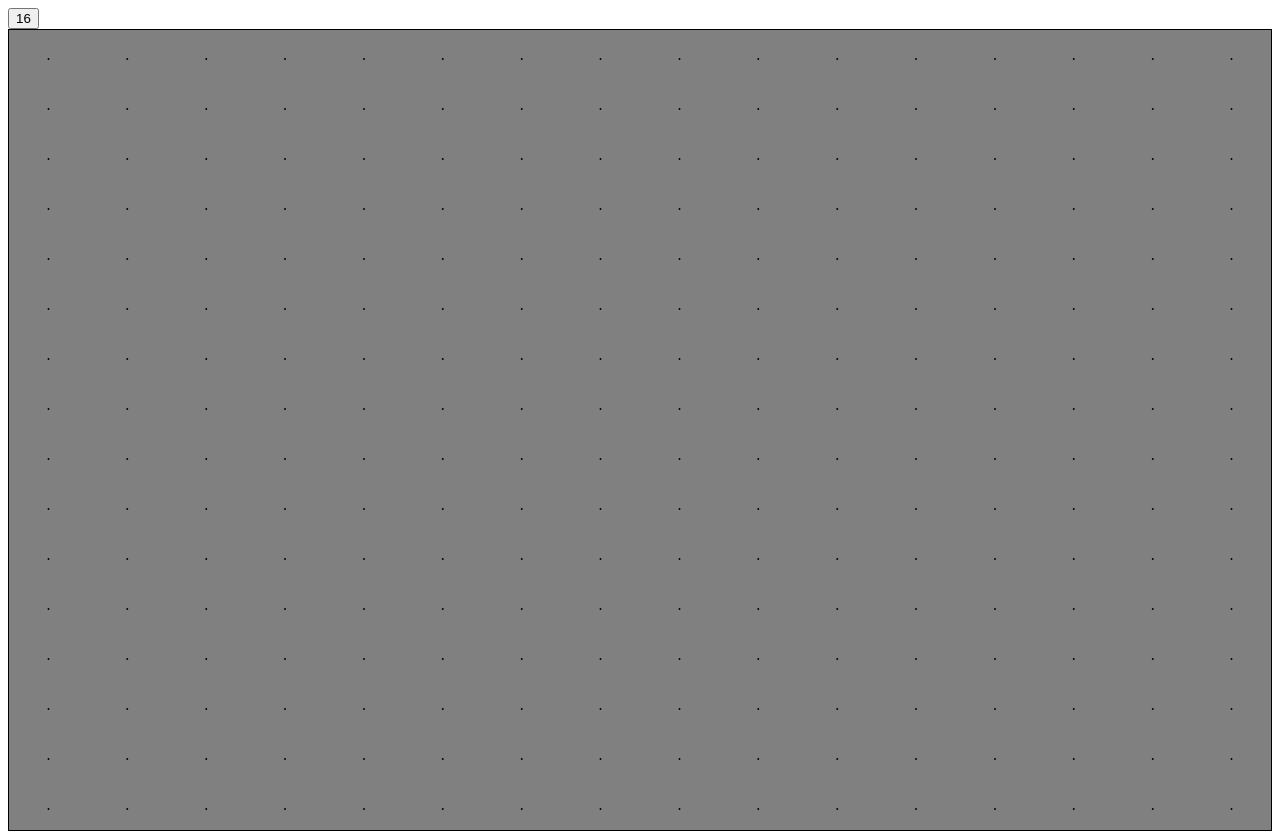
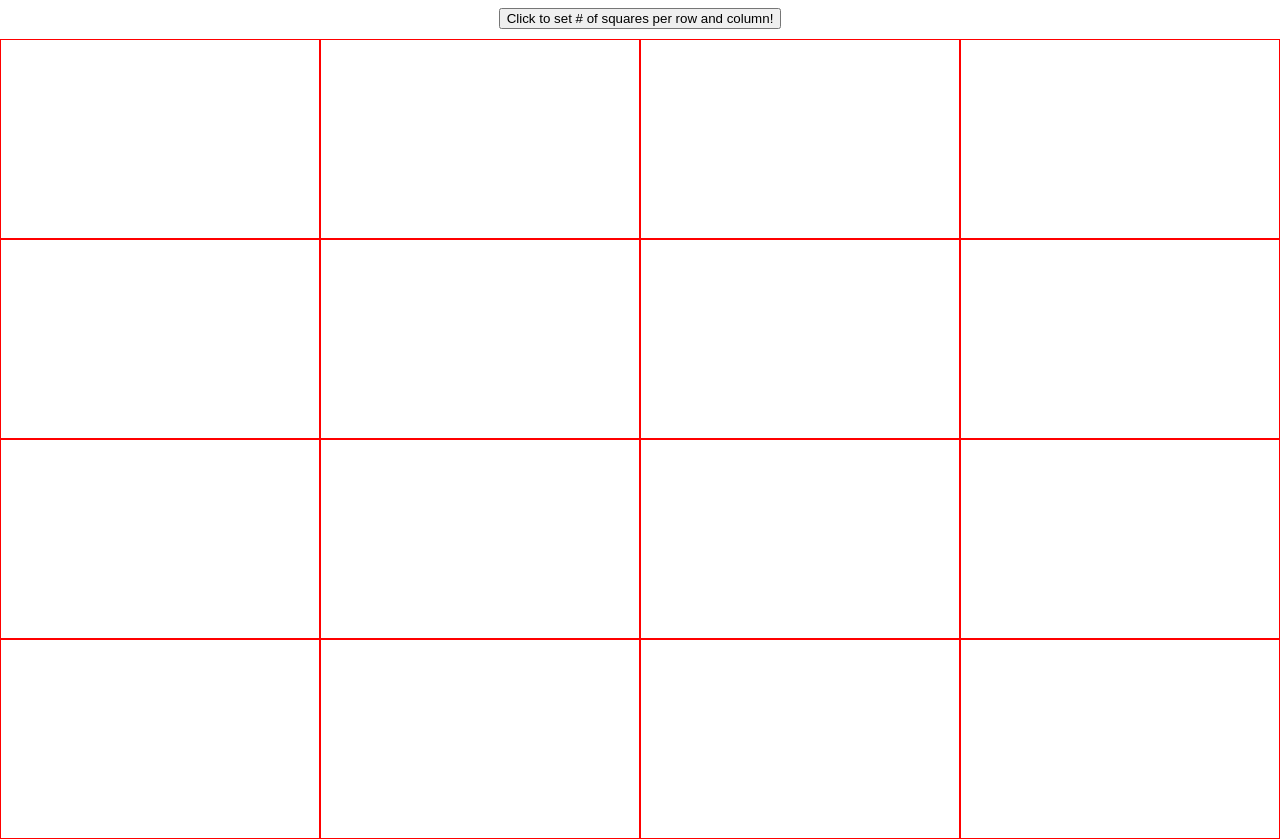
Before and after one commit to wolff1029/Etch-A-Sketch, a plain HTML site: page index.html in a window 1280 px wide. Drawn offline with Linux system fonts and the light colour scheme.

Commit message:
Add styling to highlight sqs as user mouseOver

```diff
--- a/index.html
+++ b/index.html
@@ -11,8 +11,8 @@
 </head>
 <body>
 
-    <button onclick="onClick()">16</button>
-    <div class ='container'></div>
+<button type="button" id="squareBtn">Click to set # of squares per row and column!</button>
+ <div class="container"></div>
 
 </body>
 </html>
--- a/main.js
+++ b/main.js
@@ -1,52 +1,36 @@
-function createDivs(count) {
-    let divArray = [];
-    for (let i = 0; i < count; i++) {
-        let loopDiv = document.createElement('div');
-        let innerDiv = document.createElement('div');
-        innerDiv.classList.add('inner-box');
-        loopDiv.classList.add('box');
-        innerDiv.innerText = '.';
-        innerDiv.addEventListener('mouseover', onHandleOnMouseOver);
-        innerDiv.addEventListener("mouseout", onHandleOnMouseOut)
-        loopDiv.appendChild(innerDiv);
-        divArray.push(loopDiv);
-        console.log(`loopDiv = ${loopDiv}`);
+let container = document.querySelector('.container');
+let sqrBtn = document.querySelector('#squareBtn');
+sqrBtn.addEventListener('click', onClick);
+console.log(container);
+
+let numberSquaresPerSide = 4;
+let totalSquares = numberSquaresPerSide*numberSquaresPerSide;
+drawSquares(totalSquares);
+
+
+function drawSquares(totalSquares){
+    container.innerHTML = '';
+
+
+    for(let i = 0; i<totalSquares; i++){
+        let div = document.createElement("div");
+        div.classList.add("square");
+
+        let length = (100)/numberSquaresPerSide;
+        console.log(length);
+        length = length.toString() +'%';
+        div.style.width = length;
+        div.style.height = length;
+
+
+        container.appendChild(div);
 
     }
-    return divArray;
-}
-function onHandleOnMouseOver(e) {
-
-    let r = randomBetween(0, 255);
-    let g = randomBetween(0, 255);
-    let b = randomBetween(0, 255);
-    let rgb = `rgb(${r},${g},${b})`;
-    e.target.style['background-color'] = rgb;
-}
-function onHandleOnMouseOut(e) {
-    e.target.style['background-color'] = 'grey';
-}
-function onClick(e) {
-    let dimension = prompt("How many squares per side?", 16);
-    console.log(`dimension ${dimension}`);
-    let container = document.querySelector('.container');
-    let boxes = document.querySelectorAll('.box');
-    boxes.forEach(box => container.removeChild(box));
-    let array = createDivs(dimension * dimension);
-    let basis = (100 / dimension).toString() + '%';
-    console.log(`basis ${basis}`);
-
-    array.forEach(div => div.style['flex-basis'] = basis);
-
-    array.forEach(div => container.appendChild(div));
 }
 
-let array = createDivs(16 * 16);
-let container = document.querySelector('.container');
-console.log(`container = ${container}`);
-array.forEach(div => container.appendChild(div));
 
-
-function randomBetween(min, max) {
-    return min + Math.floor(Math.random() * (max - min + 1));
-};
+function onClick(e){
+    numberSquaresPerSide = prompt('How many squares per side?');
+    totalSquares = numberSquaresPerSide * numberSquaresPerSide;
+    drawSquares(totalSquares);
+}
--- a/style.css
+++ b/style.css
@@ -1,27 +1,28 @@
-html, body {
-    height: 100%;
+html, body, .container {
+  width: 100vw;
+  height: 100vh;
+  flex-wrap: wrap;
+  display: flex;
+  justify-content: center;
+}
+.container{
+  display: flex;
+  flex-direction: row;
+  justify-content: center;
+  align-items: center;
+}
 
-  }
-  .container {
-    border: 1px solid #000;
-    background-color: grey;
-    min-height: 100%;
-    display: flex;
-    flex-wrap: wrap;
-    flex-direction: row;
-  }
-  .container > div {
-    display: flex;
-    flex-basis: 6.25%;
-    justify-content: center;
-    flex-direction: column;
-  }
-  .container > div > div {
-    display: flex;
-    justify-content: center;
-    flex-direction: row;
+#squareBtn{
+  margin-bottom: 10px;
 
-  }
-  /* .container > div > div:hover {
-    background-color: #AD310B;
-  } */
+}
+
+.square{
+  border: 1px solid red;
+  text-align: center;
+  box-sizing: border-box;
+  padding: 10px;
+}
+.square:hover {
+  background-color: black;
+}
```
